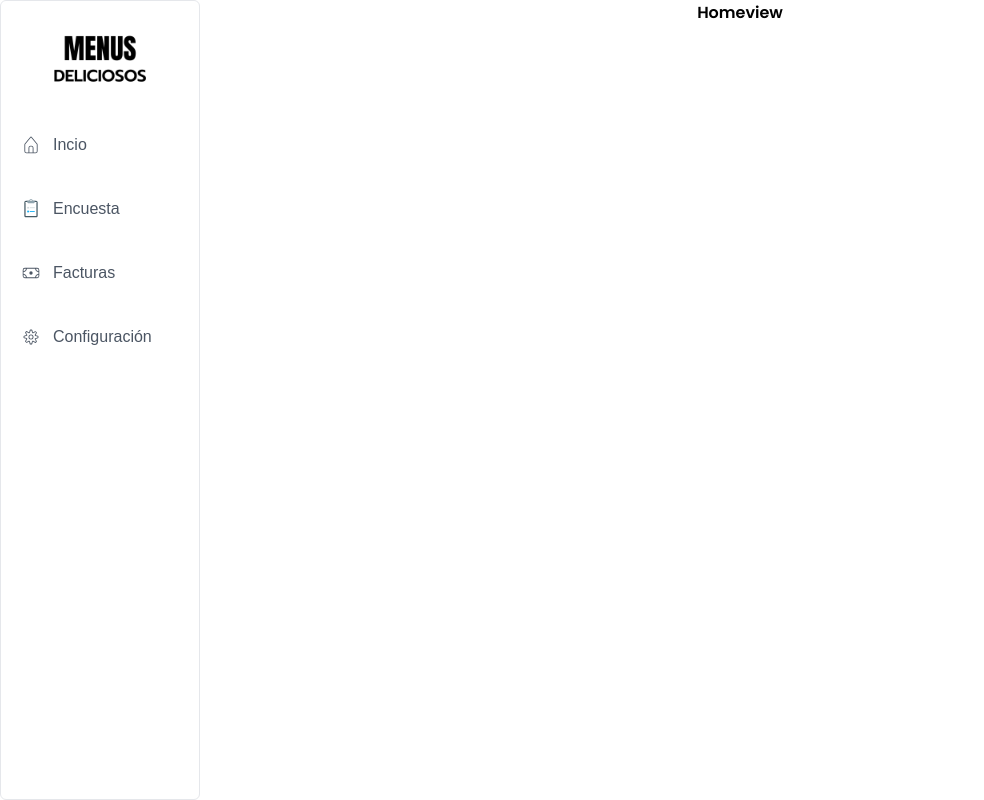
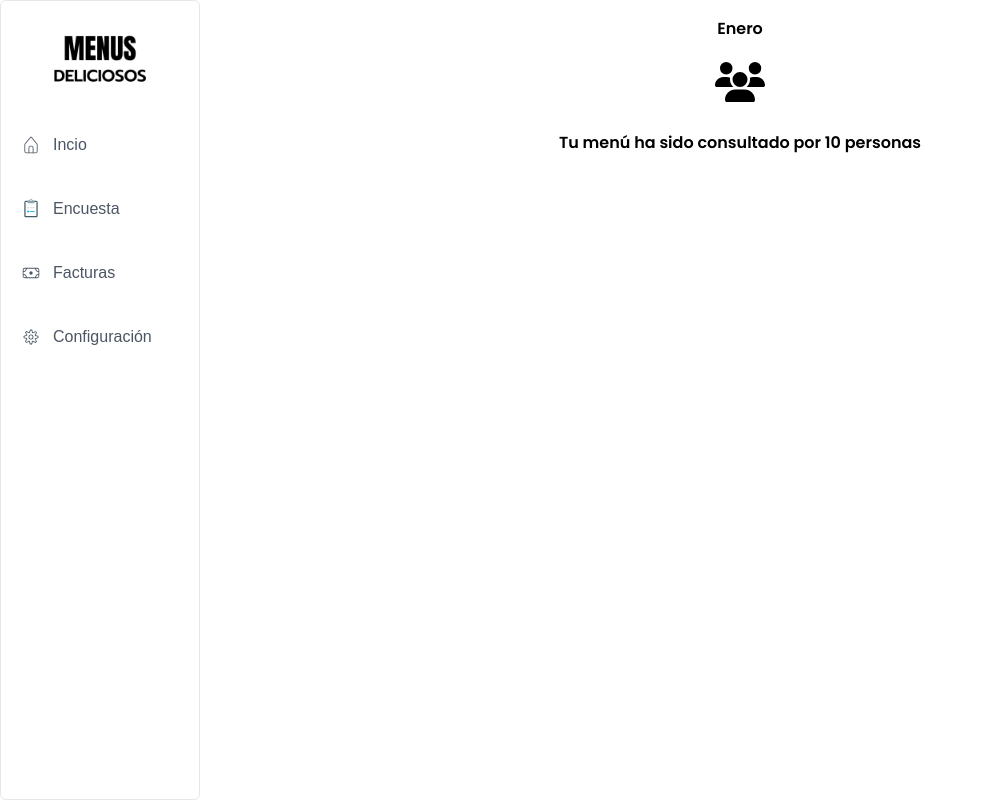
Before and after one commit to judisarodev/menusdeliciososfrontend, a React (Create React App) app: page /panel in a window 1280 px wide. Shown: the whole page, without its empty margins (0-984 px from the left). Built offline with nearby package versions, Linux system fonts and the light colour scheme; the HTML template or start-up script is replaced by a standard one; a web font is replaced by a local one.

Commit message:
Se agrega carta informativa

```diff
--- a/src/backoffice/pages/home/Home.js
+++ b/src/backoffice/pages/home/Home.js
@@ -1,9 +1,41 @@
-import React from "react";
+import React, { useState } from "react";
+import { FaUsers } from "react-icons/fa6";
 import './home.scss';
 
 const Home = () => {
+
+    const traffic = 10;
+
+    const months = [
+        'Enero',
+        'Febrero',
+        'Marzo',
+        'Abril',
+        'Mayo',
+        'Junio',
+        'Julio',
+        'Agosto',
+        'Septiembre',
+        'Octubre',
+        'Noviembre',
+        'Diciembre',
+    ];
+
+    const [month, setMonth] = useState(months[0]);
+
     return(<>
-        Homeview
+        <div className="bhome__container">
+            <div className="bhome__metrics-container">
+                <div className="bhome__monthly-active-users">
+                    <p className="monthly-active-users__month">{ month }</p>
+                    <FaUsers size={50}/>
+                    <p>Tu menú ha sido consultado por <span className="monthly-active-users__traffic">{ traffic }</span> personas</p>
+                </div>
+            </div>
+            <div className="bhome__dishes-container">
+
+            </div>
+        </div>
     </>);
 }
 
```
